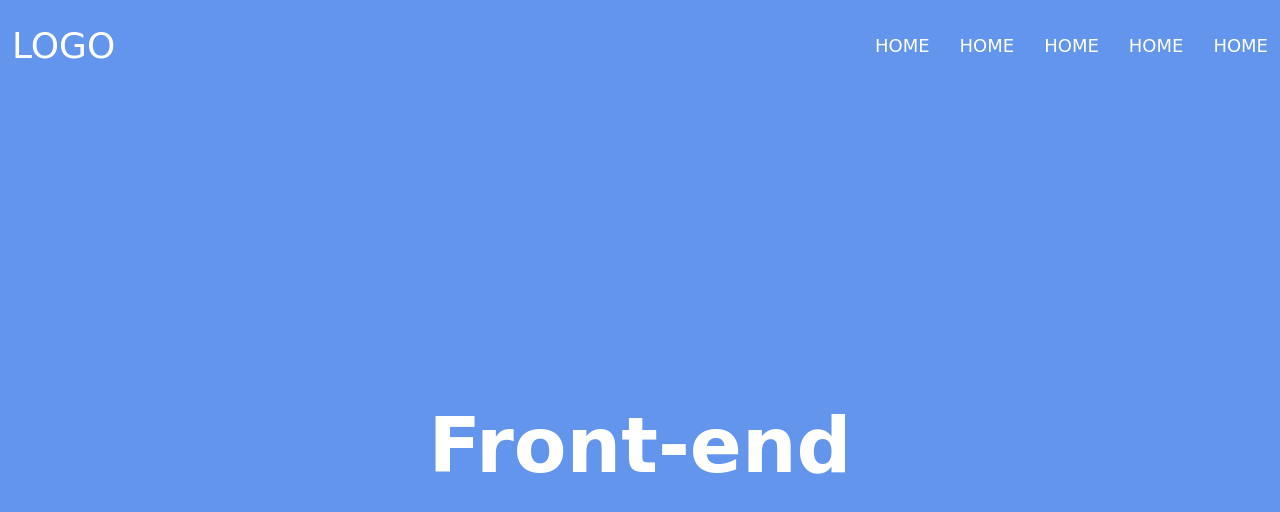
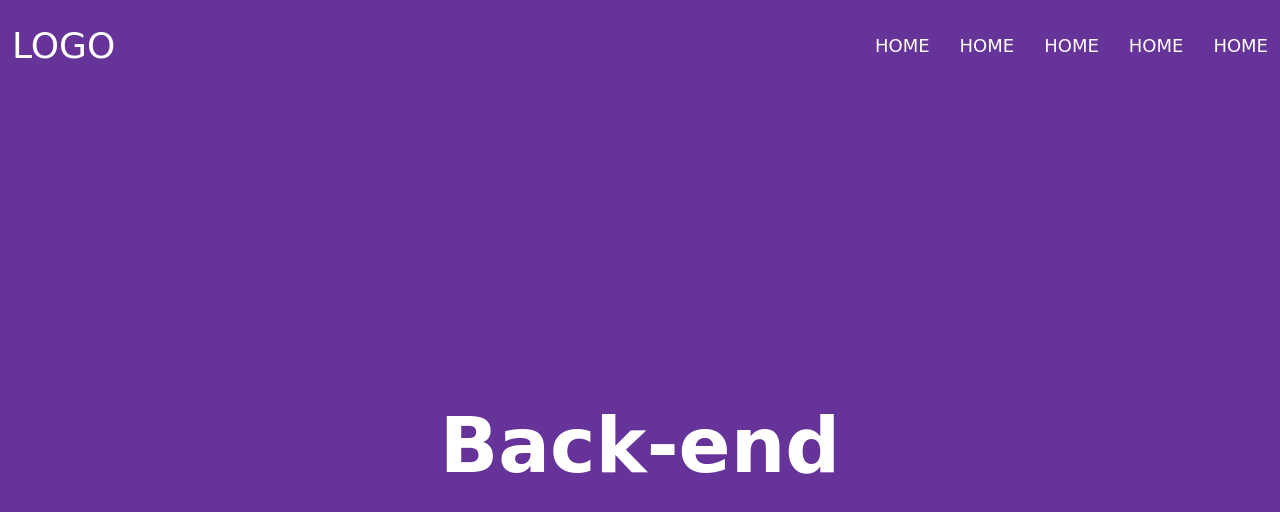
Before and after one commit to CC-ZICO/my-site, a plain HTML site: page index.html in a window 1280 px wide. Drawn offline with Linux system fonts and the light colour scheme.

Commit message:
change title and background header

```diff
--- a/css/main.css
+++ b/css/main.css
@@ -28,7 +28,7 @@ img {
 /* header */
 
 .header {
-    background: cornflowerblue;
+    background: rebeccapurple;
     min-height: 100dvh;
     transition: 0.4s;
     display: flex;
--- a/index.html
+++ b/index.html
@@ -23,7 +23,7 @@
             </div>
         </nav>
         <div class="header__content">
-            <h1 class="header__title">Front-end</h1>
+            <h1 class="header__title">Back-end</h1>
         </div>
     </header>
 
```
